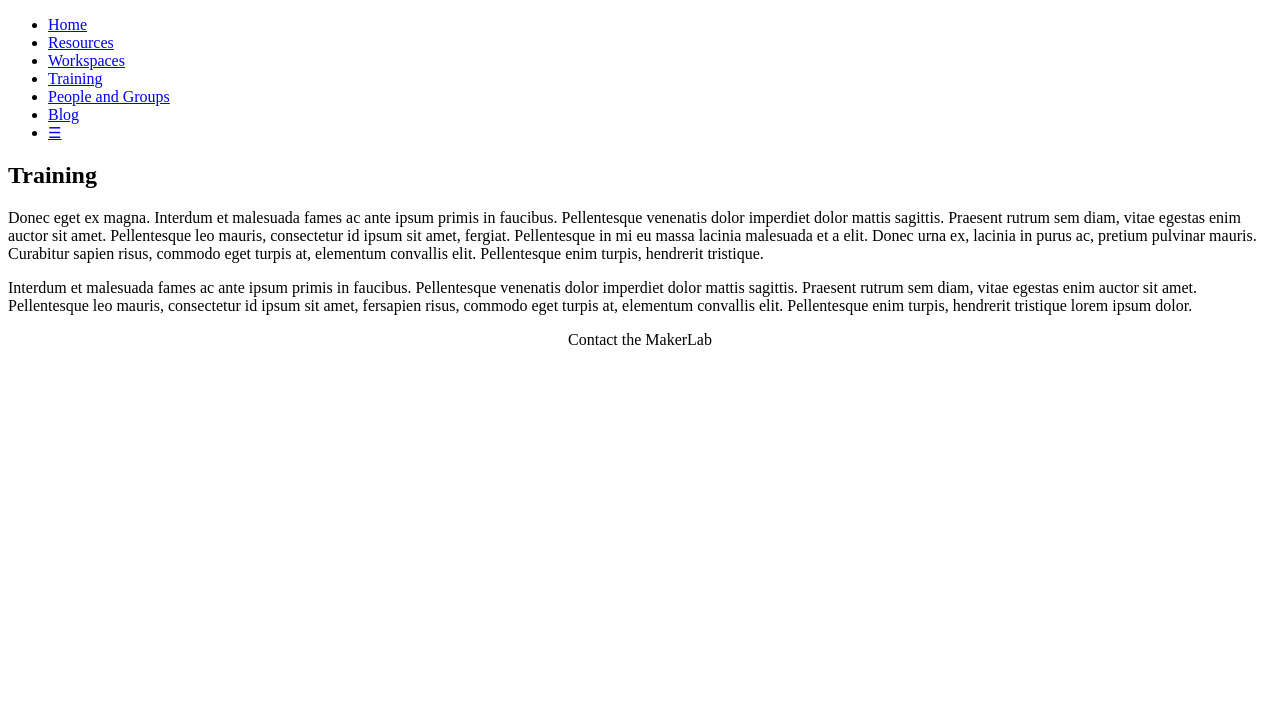
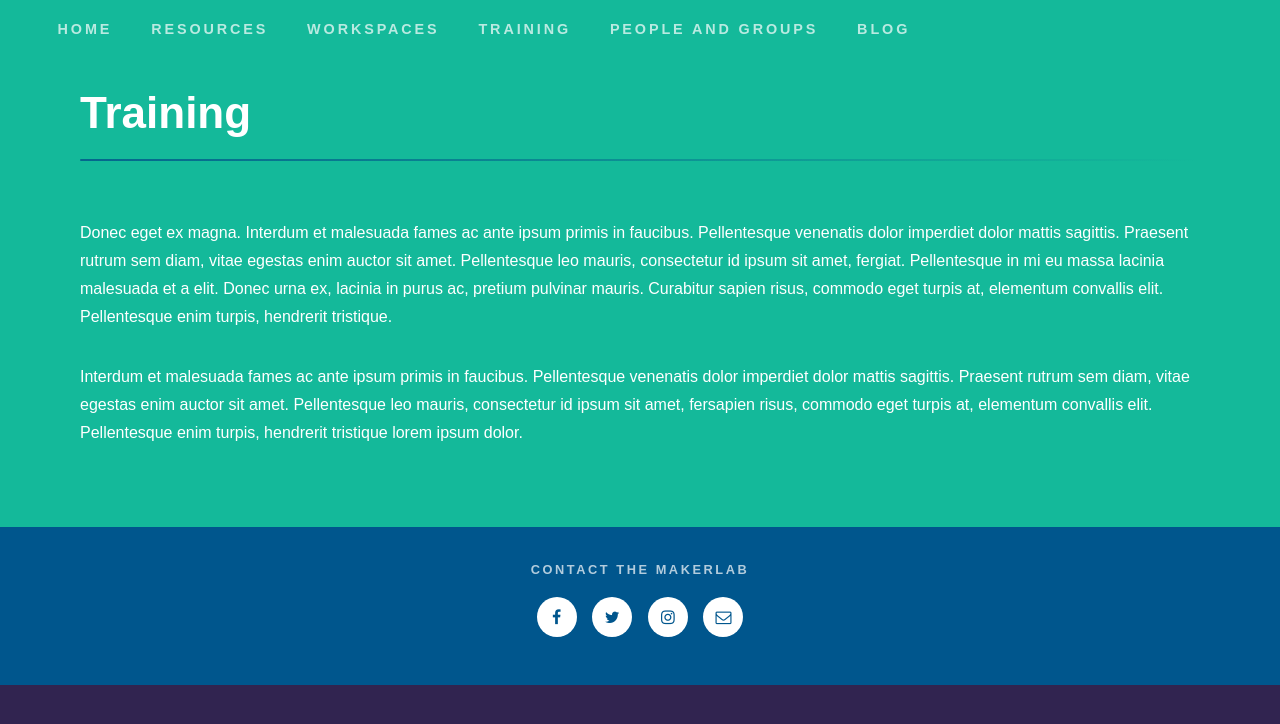
Before and after one commit to kianajane/MakerLab-Website, a Jekyll site: the page built from training/index.md, in a window 1280 px wide. Shown: the top 724 px of the page. Built offline with Jekyll 4.4.1, drawn with Linux system fonts in a browser that asks for light colours; some web fonts are replaced.

Commit message:
CSS paths

```diff
--- a/_config.yml
+++ b/_config.yml
@@ -19,8 +19,8 @@ description: > # this means to ignore newlines until "baseurl:"
   Write an awesome description for your new site here. You can edit this
   line in _config.yml. It will appear in your document head meta (for
   Google search results) and in your feed.xml site description.
-baseurl: "/Makerlab-Website" # the subpath of your site, e.g. /blog
-url: "http://sofiya.io" # the base hostname & protocol for your site
+baseurl: "/" # the subpath of your site, e.g. /blog
+url: "http://brandeismakerlab.com" # the base hostname & protocol for your site
 twitter_username: jekyllrb
 github_username:  jekyll
 
--- a/_layouts/default.html
+++ b/_layouts/default.html
@@ -4,7 +4,7 @@
     <title>{{ page.title }}</title>
     <meta charset="utf-8" />
     <meta name="viewport" content="width=device-width, initial-scale=1" />
-    <link rel="stylesheet" href="assets/css/style.css" />
+    <link rel="stylesheet" href="/assets/css/style.css" />
     <link href="https://fonts.googleapis.com/css?family=Chivo:400,900" rel="stylesheet">
 </head>
 <body>
```
